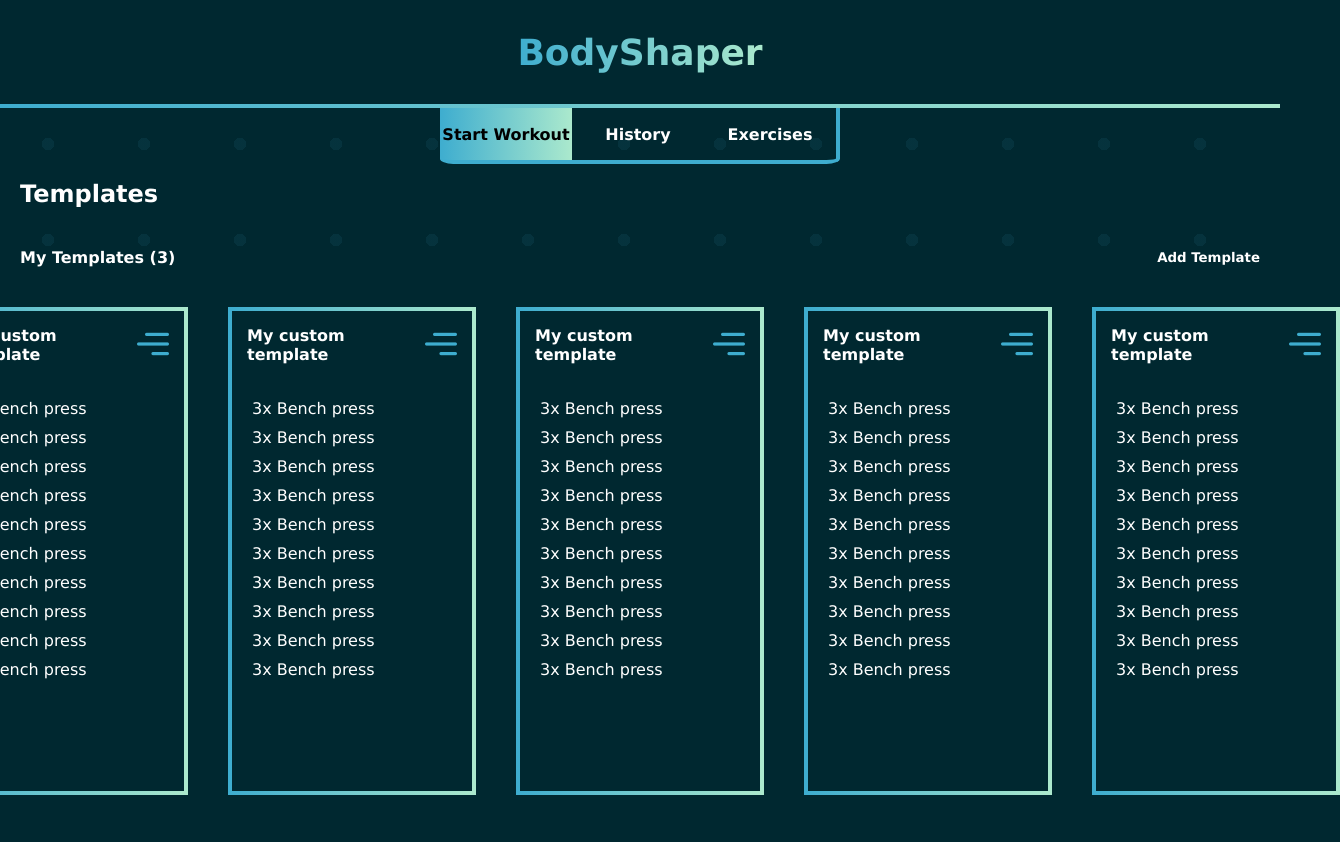
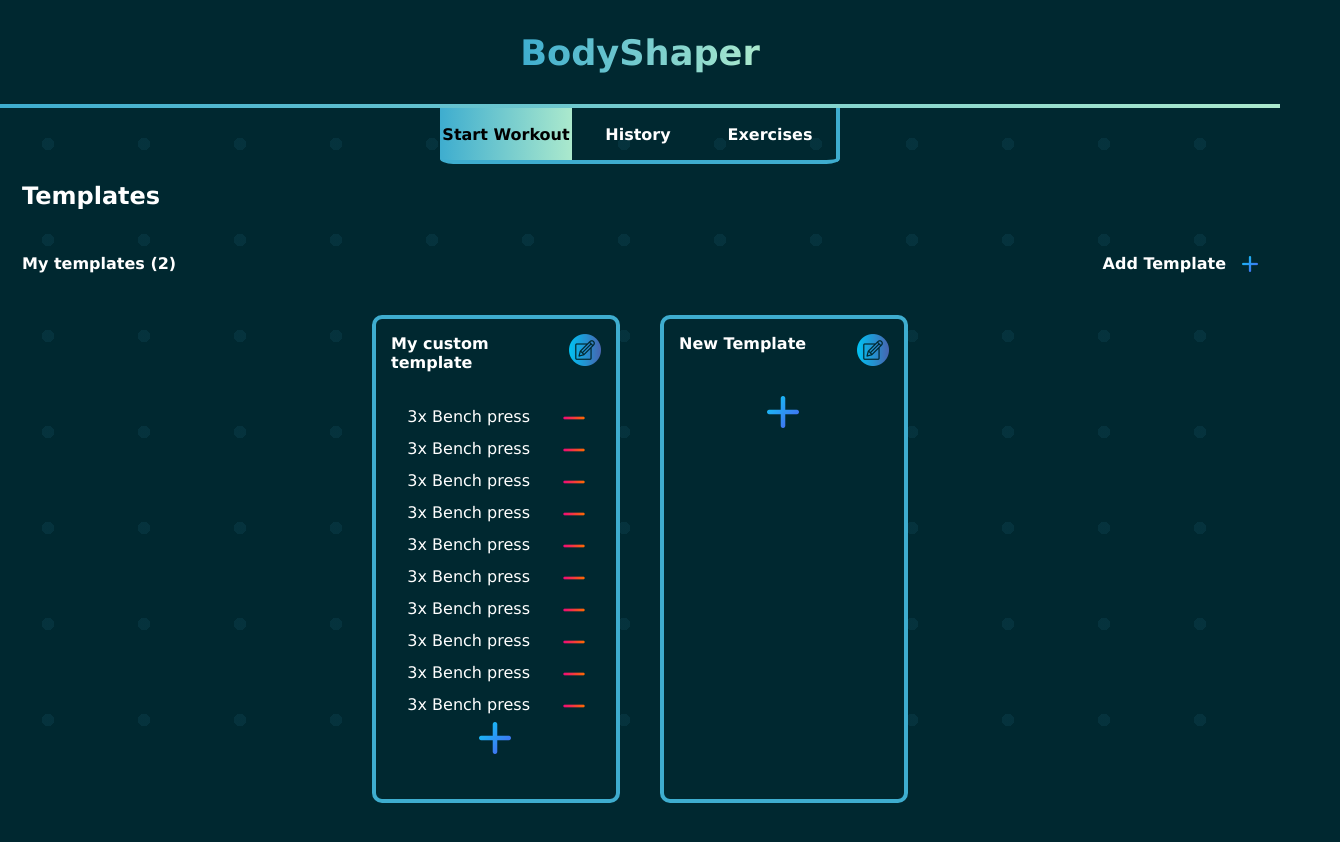
Before and after one commit to GosuStely/you-alive, a plain HTML site: page index.html in a window 1280 px wide. Both pictures are taken after a click on the button "Add Template". Shown: the whole page, 1340 px wide, since content can reach past the window. Drawn offline with Linux system fonts and the light colour scheme.

Commit message:
done some updates

```diff
--- /dev/null
+++ b/add-template.js
@@ -0,0 +1,35 @@
+const addElement = document.getElementById("add-template-btn");
+const templateContainerElement = document.getElementById("template-container")
+
+addElement.addEventListener("click",()=>{
+    const templeteDivElement = document.createElement("div");
+    templeteDivElement.className ="template";
+    const headerDivElement = document.createElement("div");
+    headerDivElement.className = "template-header";
+    const pElement = document.createElement("p");
+    pElement.className = "editable";
+    pElement.innerHTML="New Template"
+    const imgElement = document.createElement("img");
+    imgElement.src="edit.png";
+    imgElement.className = "rename-option";
+    const bodyDivElement = document.createElement("div");
+    bodyDivElement.className="template-body";
+    const addImgElement = document.createElement("img");
+    addImgElement.src ="add.png";
+    addImgElement.className ="add-exercise-btn";
+
+    templateContainerElement.appendChild(templeteDivElement);
+    templeteDivElement.appendChild(headerDivElement);
+    headerDivElement.appendChild(pElement);
+    headerDivElement.appendChild(imgElement);
+    templeteDivElement.appendChild(bodyDivElement);
+    bodyDivElement.appendChild(addImgElement)
+    templateNumberChange();
+});
+
+function templateNumberChange(){
+    const templateCounterElement = document.getElementById("templates-counter");
+    templateCounterElement.innerHTML = `My templates (${templateContainerElement.childElementCount})`
+}
+
+templateNumberChange();
--- a/index.html
+++ b/index.html
@@ -23,106 +23,119 @@
             <h2>Templates</h2>
         </div>
         <div class="main-header">
-            <b>My Templates (3)</b>
-            <button id="add-template-btn">Add Template</button>
+            <b id="templates-counter">My Templates (3)</b>
+            <button id="add-template-btn">Add Template <img src="add.png" alt="" id="add-plus-sign"></button>
         </div>
-        <div class="template-container">
+        <div id="template-container">
             <div class="template">
                 <div class="template-header">
-                    <p>My custom template</p>
-                    <button><img src="menu.png" alt="burger-menu" class="burger-menu"></button>
+                    <p class="editable">My custom template</p>
+                    <img src="edit.png" alt="rename-option" class="rename-option">
                 </div>
                 <div class="template-body">
-                    <p>3x Bench press</p>
-                    <p>3x Bench press</p>
-                    <p>3x Bench press</p>
-                    <p>3x Bench press</p>
-                    <p>3x Bench press</p>
-                    <p>3x Bench press</p>
-                    <p>3x Bench press</p>
-                    <p>3x Bench press</p>
-                    <p>3x Bench press</p>
-                    <p>3x Bench press</p>
+                    <div class="template-exercise"><p>3x Bench press</p> <img src="minus.png" alt=""></div>
+                    <div class="template-exercise"><p>3x Bench press</p> <img src="minus.png" alt=""></div>
+                    <div class="template-exercise"><p>3x Bench press</p> <img src="minus.png" alt=""></div>
+                    <div class="template-exercise"><p>3x Bench press</p> <img src="minus.png" alt=""></div>
+                    <div class="template-exercise"><p>3x Bench press</p> <img src="minus.png" alt=""></div>
+                    <div class="template-exercise"><p>3x Bench press</p> <img src="minus.png" alt=""></div>
+                    <div class="template-exercise"><p>3x Bench press</p> <img src="minus.png" alt=""></div>
+                    <div class="template-exercise"><p>3x Bench press</p> <img src="minus.png" alt=""></div>
+                    <div class="template-exercise"><p>3x Bench press</p> <img src="minus.png" alt=""></div>
+                    <div class="template-exercise"><p>3x Bench press</p> <img src="minus.png" alt=""></div>
+                    <img src="add.png" alt="" class="add-exercise-btn">
+                </div>
+            </div>
+            <!-- <div class="template">
+                <div class="template-header">
+                    <p>My custom template</p>
+                    <img src="edit.png" alt="rename-option" class="rename-option">
+
+                </div>
+                <div class="template-body">
+                    <div class="template-exercise"><p>3x Bench press</p> <img src="minus.png" alt=""></div>
+                    <div class="template-exercise"><p>3x Bench press</p> <img src="minus.png" alt=""></div>
+                    <div class="template-exercise"><p>3x Bench press</p> <img src="minus.png" alt=""></div>
+                    <div class="template-exercise"><p>3x Bench press</p> <img src="minus.png" alt=""></div>
+                    <div class="template-exercise"><p>3x Bench press</p> <img src="minus.png" alt=""></div>
+                    <div class="template-exercise"><p>3x Bench press</p> <img src="minus.png" alt=""></div>
+                    <div class="template-exercise"><p>3x Bench press</p> <img src="minus.png" alt=""></div>
+                    <div class="template-exercise"><p>3x Bench press</p> <img src="minus.png" alt=""></div>
+                    <div class="template-exercise"><p>3x Bench press</p> <img src="minus.png" alt=""></div>
+                    <div class="template-exercise"><p>3x Bench press</p> <img src="minus.png" alt=""></div>
+                    <img src="add.png" alt="" class="add-exercise-btn">
+
                 </div>
             </div>
             <div class="template">
                 <div class="template-header">
                     <p>My custom template</p>
-                    <button><img src="menu.png" alt="burger-menu" class="burger-menu"></button>
+                    <img src="edit.png" alt="rename-option" class="rename-option">
+
                 </div>
                 <div class="template-body">
-                    <p>3x Bench press</p>
-                    <p>3x Bench press</p>
-                    <p>3x Bench press</p>
-                    <p>3x Bench press</p>
-                    <p>3x Bench press</p>
-                    <p>3x Bench press</p>
-                    <p>3x Bench press</p>
-                    <p>3x Bench press</p>
-                    <p>3x Bench press</p>
-                    <p>3x Bench press</p>
+                    <div class="template-exercise"><p>3x Bench press</p> <img src="minus.png" alt=""></div>
+                    <div class="template-exercise"><p>3x Bench press</p> <img src="minus.png" alt=""></div>
+                    <div class="template-exercise"><p>3x Bench press</p> <img src="minus.png" alt=""></div>
+                    <div class="template-exercise"><p>3x Bench press</p> <img src="minus.png" alt=""></div>
+                    <div class="template-exercise"><p>3x Bench press</p> <img src="minus.png" alt=""></div>
+                    <div class="template-exercise"><p>3x Bench press</p> <img src="minus.png" alt=""></div>
+                    <div class="template-exercise"><p>3x Bench press</p> <img src="minus.png" alt=""></div>
+                    <div class="template-exercise"><p>3x Bench press</p> <img src="minus.png" alt=""></div>
+                    <div class="template-exercise"><p>3x Bench press</p> <img src="minus.png" alt=""></div>
+                    <div class="template-exercise"><p>3x Bench press</p> <img src="minus.png" alt=""></div>
+                    <img src="add.png" alt="" class="add-exercise-btn">
+
                 </div>
             </div>
             <div class="template">
                 <div class="template-header">
                     <p>My custom template</p>
-                    <button><img src="menu.png" alt="burger-menu" class="burger-menu"></button>
+                    <img src="edit.png" alt="rename-option" class="rename-option">
 
                 </div>
                 <div class="template-body">
-                    <p>3x Bench press</p>
-                    <p>3x Bench press</p>
-                    <p>3x Bench press</p>
-                    <p>3x Bench press</p>
-                    <p>3x Bench press</p>
-                    <p>3x Bench press</p>
-                    <p>3x Bench press</p>
-                    <p>3x Bench press</p>
-                    <p>3x Bench press</p>
-                    <p>3x Bench press</p>
+                    <div class="template-exercise"><p>3x Bench press</p> <img src="minus.png" alt=""></div>
+                    <div class="template-exercise"><p>3x Bench press</p> <img src="minus.png" alt=""></div>
+                    <div class="template-exercise"><p>3x Bench press</p> <img src="minus.png" alt=""></div>
+                    <div class="template-exercise"><p>3x Bench press</p> <img src="minus.png" alt=""></div>
+                    <div class="template-exercise"><p>3x Bench press</p> <img src="minus.png" alt=""></div>
+                    <div class="template-exercise"><p>3x Bench press</p> <img src="minus.png" alt=""></div>
+                    <div class="template-exercise"><p>3x Bench press</p> <img src="minus.png" alt=""></div>
+                    <div class="template-exercise"><p>3x Bench press</p> <img src="minus.png" alt=""></div>
+                    <div class="template-exercise"><p>3x Bench press</p> <img src="minus.png" alt=""></div>
+                    <div class="template-exercise"><p>3x Bench press</p> <img src="minus.png" alt=""></div>
+                    <img src="add.png" alt="" class="add-exercise-btn">
+
                 </div>
             </div>
             <div class="template">
                 <div class="template-header">
                     <p>My custom template</p>
-                    <button><img src="menu.png" alt="burger-menu" class="burger-menu"></button>
+                    <img src="edit.png" alt="rename-option" class="rename-option">
 
                 </div>
                 <div class="template-body">
-                    <p>3x Bench press</p>
-                    <p>3x Bench press</p>
-                    <p>3x Bench press</p>
-                    <p>3x Bench press</p>
-                    <p>3x Bench press</p>
-                    <p>3x Bench press</p>
-                    <p>3x Bench press</p>
-                    <p>3x Bench press</p>
-                    <p>3x Bench press</p>
-                    <p>3x Bench press</p>
-                </div>
-            </div>
-            <div class="template">
-                <div class="template-header">
-                    <p>My custom template</p>
-                    <button><img src="menu.png" alt="burger-menu" class="burger-menu"></button>
+                    <div class="template-exercise"><p>3x Bench press</p> <img src="minus.png" alt=""></div>
+                    <div class="template-exercise"><p>3x Bench press</p> <img src="minus.png" alt=""></div>
+                    <div class="template-exercise"><p>3x Bench press</p> <img src="minus.png" alt=""></div>
+                    <div class="template-exercise"><p>3x Bench press</p> <img src="minus.png" alt=""></div>
+                    <div class="template-exercise"><p>3x Bench press</p> <img src="minus.png" alt=""></div>
+                    <div class="template-exercise"><p>3x Bench press</p> <img src="minus.png" alt=""></div>
+                    <div class="template-exercise"><p>3x Bench press</p> <img src="minus.png" alt=""></div>
+                    <div class="template-exercise"><p>3x Bench press</p> <img src="minus.png" alt=""></div>
+                    <div class="template-exercise"><p>3x Bench press</p> <img src="minus.png" alt=""></div>
+                    <div class="template-exercise"><p>3x Bench press</p> <img src="minus.png" alt=""></div>
+                    <img src="add.png" alt="" class="add-exercise-btn">
 
-                </div>
-                <div class="template-body">
-                    <p>3x Bench press</p>
-                    <p>3x Bench press</p>
-                    <p>3x Bench press</p>
-                    <p>3x Bench press</p>
-                    <p>3x Bench press</p>
-                    <p>3x Bench press</p>
-                    <p>3x Bench press</p>
-                    <p>3x Bench press</p>
-                    <p>3x Bench press</p>
-                    <p>3x Bench press</p>
-                </div>
+                </div> -->
             </div>
         </div>
     </main>
     <footer>
     </footer>
+    <script src="add-template.js"></script>
+    <script src="rename-header.js"></script>
+    <script src="add-exercise.js"></script>
 </body>
 </html>
--- a/style.css
+++ b/style.css
@@ -22,7 +22,7 @@ html{
 body{
     background-color: var(--background);
 }
-h1,h2,h3,h4,h5,h6,a,p,b,button{
+h1,h2,h3,h4,h5,h6,a,p,b,button,input{
     color: var(--detail);
     font-family:'Lucida Sans', 'Lucida Sans Regular', 'Lucida Grande', 'Lucida Sans Unicode', Geneva, Verdana, sans-serif;
 }
@@ -49,7 +49,7 @@ header{
     background: linear-gradient(to right, #3EADCF 0%, #ABE9CD 100%);
     -webkit-background-clip: text;
     -webkit-text-fill-color: transparent;
-    font-size: 36px;
+    font-size: 2.2rem;
 
 }
 nav{
@@ -70,7 +70,7 @@ nav{
     justify-content: center;
     align-items: center;
     border-bottom: 4px solid #3EADCF;
-    transition: 0.2s;
+    transition: 0.2s ease-in-out;
 }
 .page-link:first-child{
     background-image: linear-gradient(to right, #3EADCF 0%, #ABE9CD 100%);
@@ -89,7 +89,19 @@ nav{
 .main-header{
     display: flex;
     justify-content: space-between;
-    padding: 20px;
+    padding: 22px;
+}
+#add-plus-sign{
+    width: 16px;
+    height: 16px;
+}
+#add-template-btn{
+    font-size: 16px;
+    display: flex;
+    justify-content: space-between;
+    text-align: center;
+    align-items: center;
+    gap: 1rem;
 }
 button{
     border: none;
@@ -97,17 +109,17 @@ button{
     font-weight: bold;
     cursor: pointer;
 }
-.template-container{
+#template-container{
     min-height: 40rem;
     display: grid;
     grid-template-columns: auto auto auto auto auto;
-    justify-content: center;
+    justify-content:center;
 }
 .template{
     display: flex;
     flex-direction: column;
-    border: 4px solid;
-    border-image: linear-gradient(to right, #3eadcf 0%, #ABE9CD 100%) 1;
+    border: 4px solid #3eadcf;
+    border-radius: 10px;
     background-color: var(--background);
     width: 15rem;
     height: 30rem;
@@ -117,13 +129,15 @@ button{
     cursor: pointer;
     overflow: hidden;
     transition: 0.3s;
+    position: relative;
 }
-.template-container:hover > .template{
-    opacity: 0.6;
+#template-container:hover > .template{
+    opacity: 0.4;
 }
-.template-container:hover > .template:hover{
+#template-container:hover > .template:hover{
     opacity: 1;
     transform: scale(1.05);
+
 }
 .template-header{
     display: flex;
@@ -133,10 +147,16 @@ button{
 .template-header{
     font-weight: bold;
 }
-.burger-menu{
+.editable{
+    max-width: 10rem;
+    overflow-x: hidden;
+}
+.rename-option{
     transition: 0.2s;
+    width: 2rem;
+    height: 2rem;
 }
-.burger-menu:hover{
+.rename-option:hover{
     filter: brightness(1.4);
 }
 .template-body{
@@ -144,6 +164,37 @@ button{
 }
 .template-body p {
     padding: 5px;
+}
+.template-exercise{
+    display: flex;
+    justify-content: space-around;
+}
+.template-exercise img{
+    transition: 0.1s ease-in-out;
+}
+.template-exercise:hover img {
+  transform: scale(1.2);
+  filter: brightness(1.4);
+}
+.add-exercise-btn{
+    position: absolute;
+    left: 43%;
+    transition: 0.2s;
+}
+.add-exercise-btn:hover{
+    filter: brightness(1.4);
+}
+.rename-input{
+    position: absolute;
+    top:1rem;
+    left: 0;
+    width: 100%;
+    height: 1.5rem;
+    border: none;
+    outline: none;
+    background-color: var(--background);
+    font-weight: bold;
+    padding-left: 10px;
 }
 #background-pattern{
     height: 100vh;
```
Also changed, not shown: add-exercise.js (added, +24 -0 lines), rename-header.js (added, +44 -0 lines), add.png (added), edit.png (added), menu.png (deleted), minus.png (added).
